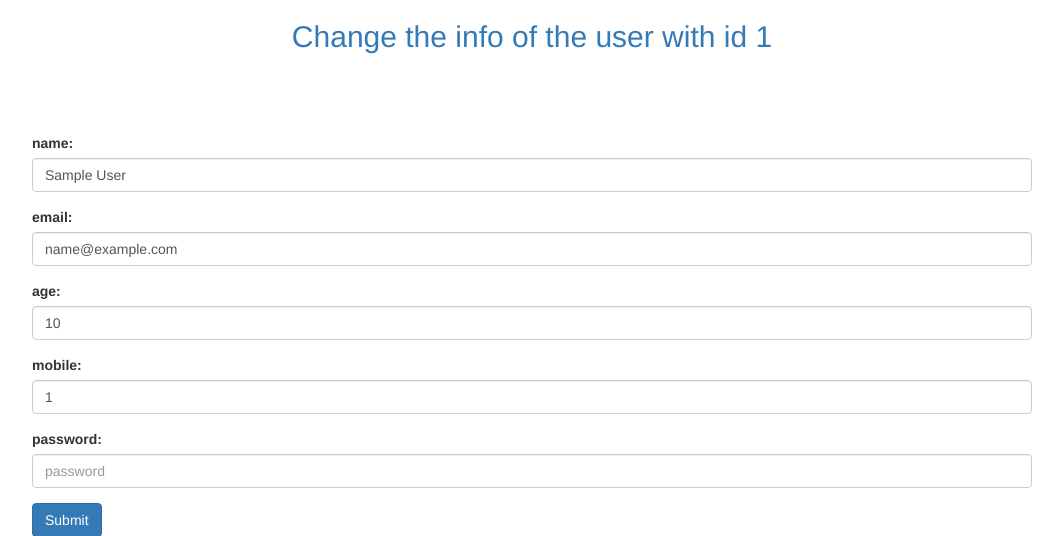
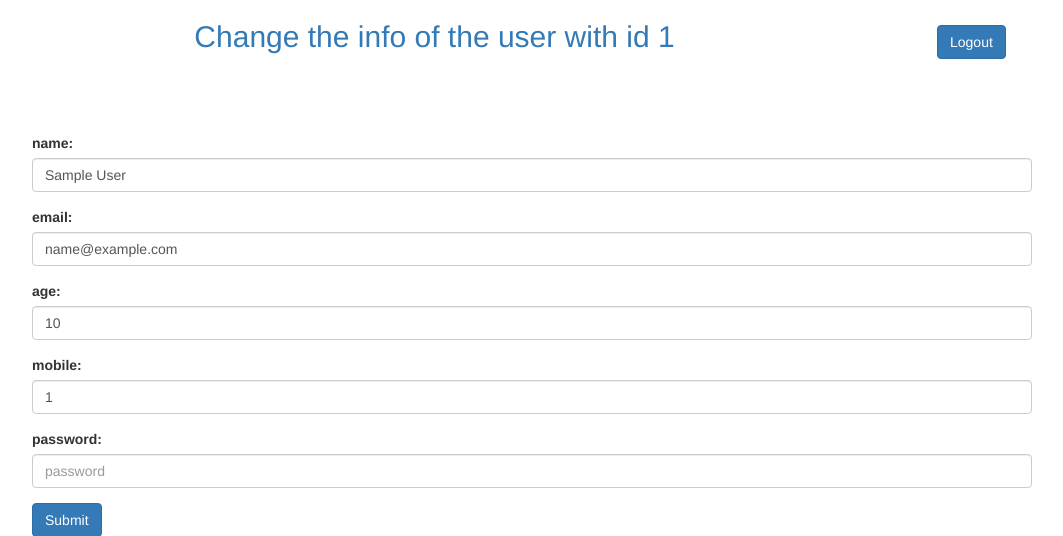
Before and after one commit to sanskarj/third_party_auth, a Django app: page /registration/update/1/ in a window 1280 px wide. Shown: the top 536 px of the page, without its empty margins (108-1171 px from the left). Run offline with Django 3.2, Linux system fonts and the light colour scheme; a user stored in the database is signed in; tables that the repository leaves empty hold one stand-in row (values such as "Sample post"); some libraries are stand-ins or nearby versions.

Commit message:
logout button is added on registration page. the page heading is now dynamic(displaying the full name of user

```diff
--- a/reg_site/reg_site/settings.py
+++ b/reg_site/reg_site/settings.py
@@ -50,7 +50,7 @@ AUTHENTICATION_BACKENDS = [
     'allauth.account.auth_backends.AuthenticationBackend'
 ]
 SITE_ID =2
-LOGIN_REDIRECT_URL = '/registration'
+LOGIN_REDIRECT_URL = '/registration/0'
 SOCIALACCOUNT_PROVIDERS={
     'google' :{
         'SCOPE' :{
--- a/reg_site/registration/templates/registration/reg_form.html
+++ b/reg_site/registration/templates/registration/reg_form.html
@@ -20,19 +20,30 @@
   body{
       background-color : white;
   }
+  .logout{
+    margin-top:2.5rem;
+  }
+
 
 </style>
 </head>
 <body>
 <div class="container">
 
-   <div class="row">
-       <div class="col-md-12">
+   <div class="row first-row align-items-center">
+       <div class="col-md-10">
              <h2 class="text-primary main-head">{{ msg }}</h2>
        </div>
+       <form class="singout-button-form col-md-2 " action="/registration/1" method="get">
+
+            <button class="logout btn btn-primary">
+                  Logout
+            </button>
+
+       </form>
    </div>
 
-    <form class="reg_form" action='/registration/' method="post">
+    <form class="reg_form" action='/registration/0' method="post">
     {% csrf_token %}
 
     {% if form.subject.errors %}
--- a/reg_site/registration/urls.py
+++ b/reg_site/registration/urls.py
@@ -3,7 +3,9 @@ from django.urls import path
 from . import views
 
 urlpatterns = [
-    path('', views.index, name='index'),
+    path('<flag>', views.index, name='index'),
+
+
     path('thanks/<flag>/',views.message,name='message'),
     path('detail/<flag>/<idnumber>',views.detailview,name="detailview"),
     path('database/',views.entiredata,name="entiredata"),
--- a/reg_site/registration/views.py
+++ b/reg_site/registration/views.py
@@ -10,14 +10,17 @@ from django.contrib.auth import logout
 
 from django.http import HttpResponse
 def frontpage(request):
-    logout(request)
+
+    if request.user.is_authenticated:
+        return HttpResponseRedirect('/registration/0')
+
     return render(request,'registration/loginform.htm')
 
-def index(request):
-    msg = "Registration Portal"
+def index(request,flag):
 
     if not request.user.is_authenticated:
         return HttpResponseRedirect('/')
+    msg = "Welcome !! "+request.user.get_full_name()+" please let us know a little more about you"
     if request.method=="POST":
         form  = regform(request.POST)
         if form.is_valid():
@@ -25,6 +28,9 @@ def index(request):
             q = Userinfo(name=info['Name'],email=info['email'],age=info['age'],mobile=info['mobile'],password=info['password'])
             q.save()
             return HttpResponseRedirect('/registration/thanks/0')
+    elif request.method =='GET' and flag=='1':
+        logout(request)
+        return HttpResponseRedirect('/')
     else:
         form = regform()
     return render(request,'registration/reg_form.html',{'form': form,'msg':msg,'flag':False,'id':0})
@@ -32,6 +38,7 @@ def index(request):
 def message(request,flag):
     if not request.user.is_authenticated:
         return HttpResponseRedirect('/')
+
     form =  searchingform()
     formdel = deleteform()
     formupdate = updateform()
@@ -62,6 +69,7 @@ def message(request,flag):
 def detailview(request,flag,idnumber):
     if not request.user.is_authenticated:
         return HttpResponseRedirect('/')
+
     if flag=='0':
         try:
             p = Userinfo.objects.get(id=int(idnumber))
```
